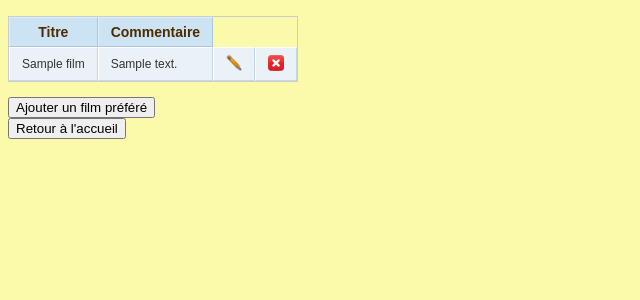
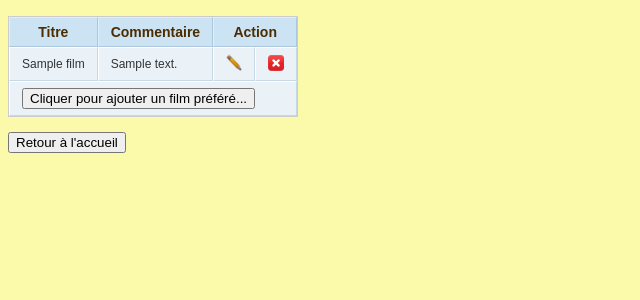
Before and after one commit to rplantefeve/cinema_crud, a PHP site: template src/views/viewFavoriteMoviesList.php in a window 1280 px wide. Shown: the part 44-344 px from the top of the page, without its empty margins (0-640 px from the left). Run offline with PHP 8.4, Linux system fonts and the light colour scheme; the template is opened without the code that fills it: most values are stand-ins (such as "Sample title", 1, 10 or a date in 2020).

Commit message:
Meilleur rendu de la liste des préférences

```diff
--- a/src/views/viewFavoriteMoviesList.php
+++ b/src/views/viewFavoriteMoviesList.php
@@ -11,6 +11,7 @@
             <tr>
                 <th>Titre</th>
                 <th>Commentaire</th>
+                <th colspan="2">Action</th>
             </tr>
             <?php
             // si des films ont été trouvés
@@ -40,10 +41,15 @@
                 }
             }
             ?>
+            <tr class="new">
+                <td colspan="4">
+                    <form name="addFavoriteMovie" action="editFavoriteMovie.php">
+                        <button class="add" type="submit">Cliquer pour ajouter un film préféré...</button>
+                    </form>
+                </td>
+            </tr>
         </table>
-        <form name="addFavoriteMovie" action="editFavoriteMovie.php">
-            <input type="submit" value="Ajouter un film préféré"/>
-        </form>
+
         <form name="backToMainPage" action="index.php">
             <input type="submit" value="Retour à l'accueil"/>
         </form>
```
